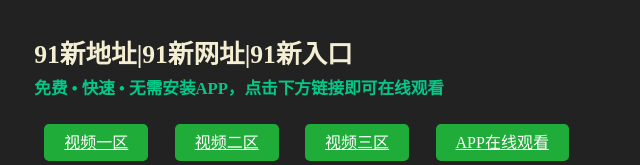
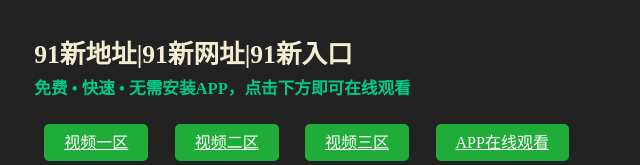
Before and after one commit to hongtaosp/91dy.github.io-, a plain HTML site: page index.html in a window 1280 px wide. Shown: the top 165 px of the page, 319-959 px from the left. Drawn offline with Linux system fonts and the light colour scheme.

Commit message:
Update index.html

```diff
--- a/index.html
+++ b/index.html
@@ -57,7 +57,7 @@
 	<div class="main">
 		<div class="wrap">
 			<h1 style="color: #F4EFD3;">91新地址|91新网址|91新入口</h1>
-            <h3>免费 • 快速 • 无需安装APP，点击下方链接即可在线观看</h3>
+            <h3>免费 • 快速 • 无需安装APP，点击下方即可在线观看</h3>
 			<section>
 
 				<div id="btncnt">
```
